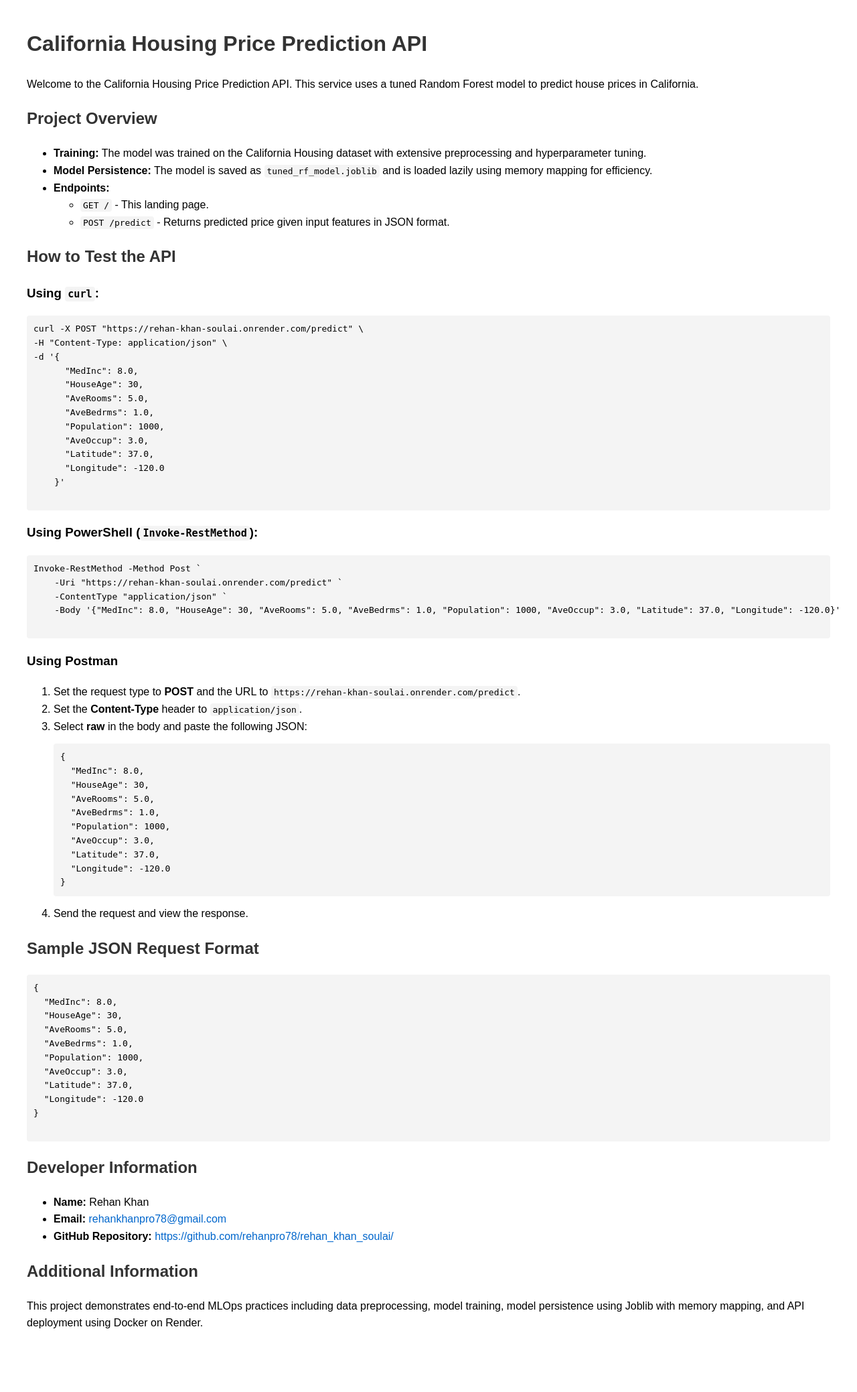
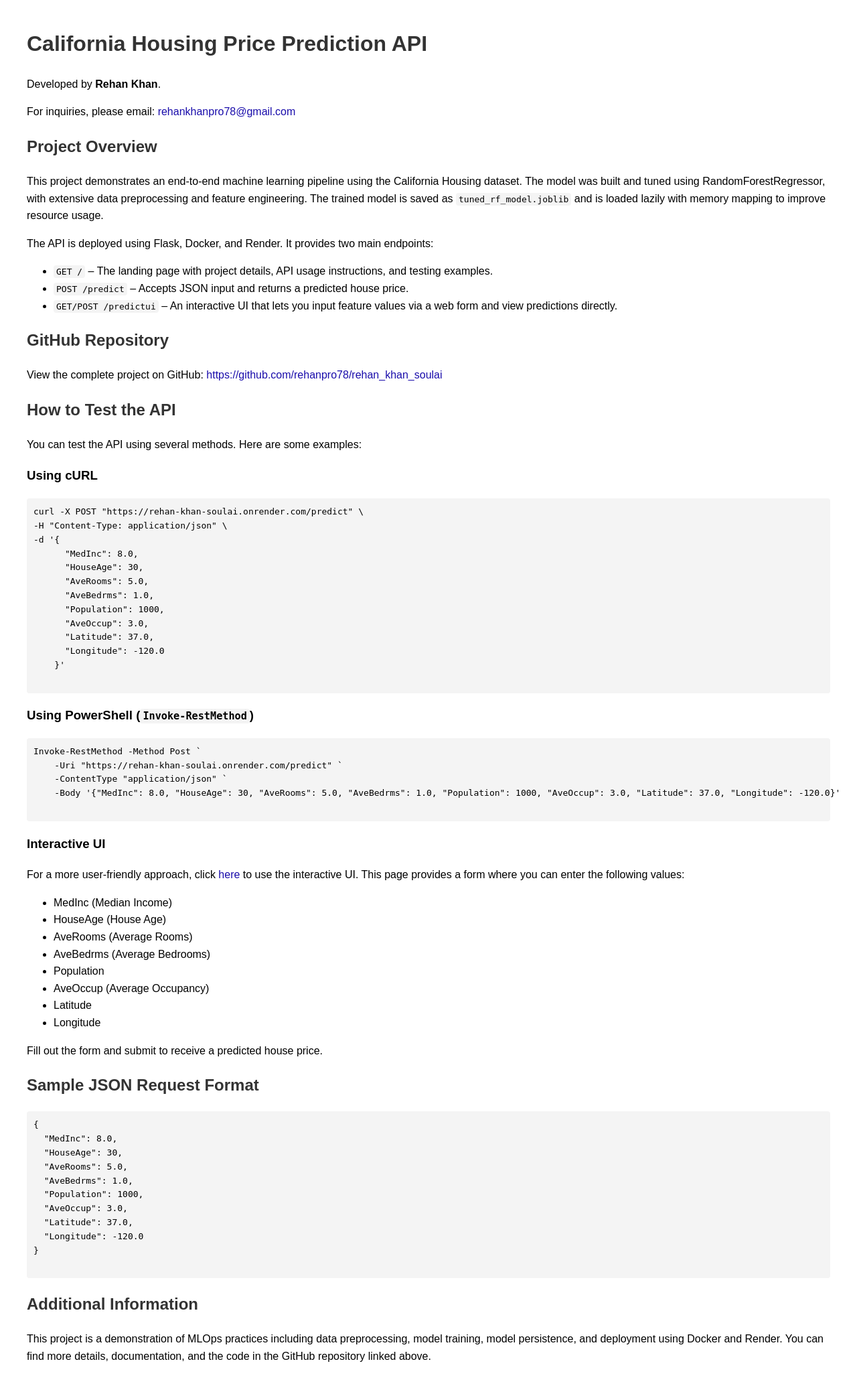
Before and after one commit to rehanpro78/rehan_khan_soulai, a Flask app: page / in a window 1280 px wide. Shown: the whole page at 67% size. Before the commit the page ends 1983 px from the top, so only its background shows below. Run offline with Flask 2, Linux system fonts and the light colour scheme.

Commit message:
Update index.html

```diff
--- a/templates/index.html
+++ b/templates/index.html
@@ -1,35 +1,43 @@
 <!DOCTYPE html>
 <html>
 <head>
-    <meta charset="UTF-8">
     <title>California Housing Price Prediction API</title>
     <style>
         body { font-family: Arial, sans-serif; margin: 40px; line-height: 1.6; }
         h1, h2 { color: #333; }
         code { background-color: #f4f4f4; padding: 2px 4px; border-radius: 4px; }
         pre { background: #f4f4f4; padding: 10px; border-radius: 4px; }
-        a { color: #0066cc; text-decoration: none; }
+        a { color: #1a0dab; text-decoration: none; }
         a:hover { text-decoration: underline; }
     </style>
 </head>
 <body>
     <h1>California Housing Price Prediction API</h1>
-    <p>Welcome to the California Housing Price Prediction API. This service uses a tuned Random Forest model to predict house prices in California.</p>
+    <p>Developed by <strong>Rehan Khan</strong>.</p>
+    <p>For inquiries, please email: <a href="mailto:rehankhanpro78@gmail.com">rehankhanpro78@gmail.com</a></p>
 
     <h2>Project Overview</h2>
+    <p>
+        This project demonstrates an end-to-end machine learning pipeline using the California Housing dataset. The model was built and tuned using RandomForestRegressor, with extensive data preprocessing and feature engineering. The trained model is saved as <code>tuned_rf_model.joblib</code> and is loaded lazily with memory mapping to improve resource usage.
+    </p>
+    <p>
+        The API is deployed using Flask, Docker, and Render. It provides two main endpoints:
+    </p>
     <ul>
-        <li><strong>Training:</strong> The model was trained on the California Housing dataset with extensive preprocessing and hyperparameter tuning.</li>
-        <li><strong>Model Persistence:</strong> The model is saved as <code>tuned_rf_model.joblib</code> and is loaded lazily using memory mapping for efficiency.</li>
-        <li><strong>Endpoints:</strong>
-            <ul>
-                <li><code>GET /</code> - This landing page.</li>
-                <li><code>POST /predict</code> - Returns predicted price given input features in JSON format.</li>
-            </ul>
-        </li>
+        <li><code>GET /</code> – The landing page with project details, API usage instructions, and testing examples.</li>
+        <li><code>POST /predict</code> – Accepts JSON input and returns a predicted house price.</li>
+        <li><code>GET/POST /predictui</code> – An interactive UI that lets you input feature values via a web form and view predictions directly.</li>
     </ul>
 
+    <h2>GitHub Repository</h2>
+    <p>
+        View the complete project on GitHub: <a href="https://github.com/rehanpro78/rehan_khan_soulai">https://github.com/rehanpro78/rehan_khan_soulai</a>
+    </p>
+
     <h2>How to Test the API</h2>
-    <h3>Using <code>curl</code>:</h3>
+    <p>You can test the API using several methods. Here are some examples:</p>
+
+    <h3>Using cURL</h3>
     <pre>
 curl -X POST "https://rehan-khan-soulai.onrender.com/predict" \
 -H "Content-Type: application/json" \
@@ -45,7 +53,7 @@ curl -X POST "https://rehan-khan-soulai.onrender.com/predict" \
     }'
     </pre>
 
-    <h3>Using PowerShell (<code>Invoke-RestMethod</code>):</h3>
+    <h3>Using PowerShell (<code>Invoke-RestMethod</code>)</h3>
     <pre>
 Invoke-RestMethod -Method Post `
     -Uri "https://rehan-khan-soulai.onrender.com/predict" `
@@ -53,24 +61,21 @@ Invoke-RestMethod -Method Post `
     -Body '{"MedInc": 8.0, "HouseAge": 30, "AveRooms": 5.0, "AveBedrms": 1.0, "Population": 1000, "AveOccup": 3.0, "Latitude": 37.0, "Longitude": -120.0}'
     </pre>
 
-    <h3>Using Postman</h3>
-    <ol>
-        <li>Set the request type to <strong>POST</strong> and the URL to <code>https://rehan-khan-soulai.onrender.com/predict</code>.</li>
-        <li>Set the <strong>Content-Type</strong> header to <code>application/json</code>.</li>
-        <li>Select <strong>raw</strong> in the body and paste the following JSON:
-            <pre>{
-  "MedInc": 8.0,
-  "HouseAge": 30,
-  "AveRooms": 5.0,
-  "AveBedrms": 1.0,
-  "Population": 1000,
-  "AveOccup": 3.0,
-  "Latitude": 37.0,
-  "Longitude": -120.0
-}</pre>
-        </li>
-        <li>Send the request and view the response.</li>
-    </ol>
+    <h3>Interactive UI</h3>
+    <p>
+        For a more user-friendly approach, click <a href="/predictui">here</a> to use the interactive UI. This page provides a form where you can enter the following values:
+    </p>
+    <ul>
+        <li>MedInc (Median Income)</li>
+        <li>HouseAge (House Age)</li>
+        <li>AveRooms (Average Rooms)</li>
+        <li>AveBedrms (Average Bedrooms)</li>
+        <li>Population</li>
+        <li>AveOccup (Average Occupancy)</li>
+        <li>Latitude</li>
+        <li>Longitude</li>
+    </ul>
+    <p>Fill out the form and submit to receive a predicted house price.</p>
 
     <h2>Sample JSON Request Format</h2>
     <pre>
@@ -86,14 +91,9 @@ Invoke-RestMethod -Method Post `
 }
     </pre>
 
-    <h2>Developer Information</h2>
-    <ul>
-        <li><strong>Name:</strong> Rehan Khan</li>
-        <li><strong>Email:</strong> <a href="mailto:rehankhanpro78@gmail.com">rehankhanpro78@gmail.com</a></li>
-        <li><strong>GitHub Repository:</strong> <a href="https://github.com/rehanpro78/rehan_khan_soulai/" target="_blank">https://github.com/rehanpro78/rehan_khan_soulai/</a></li>
-    </ul>
-
     <h2>Additional Information</h2>
-    <p>This project demonstrates end-to-end MLOps practices including data preprocessing, model training, model persistence using Joblib with memory mapping, and API deployment using Docker on Render.</p>
+    <p>
+        This project is a demonstration of MLOps practices including data preprocessing, model training, model persistence, and deployment using Docker and Render. You can find more details, documentation, and the code in the GitHub repository linked above.
+    </p>
 </body>
 </html>
```
